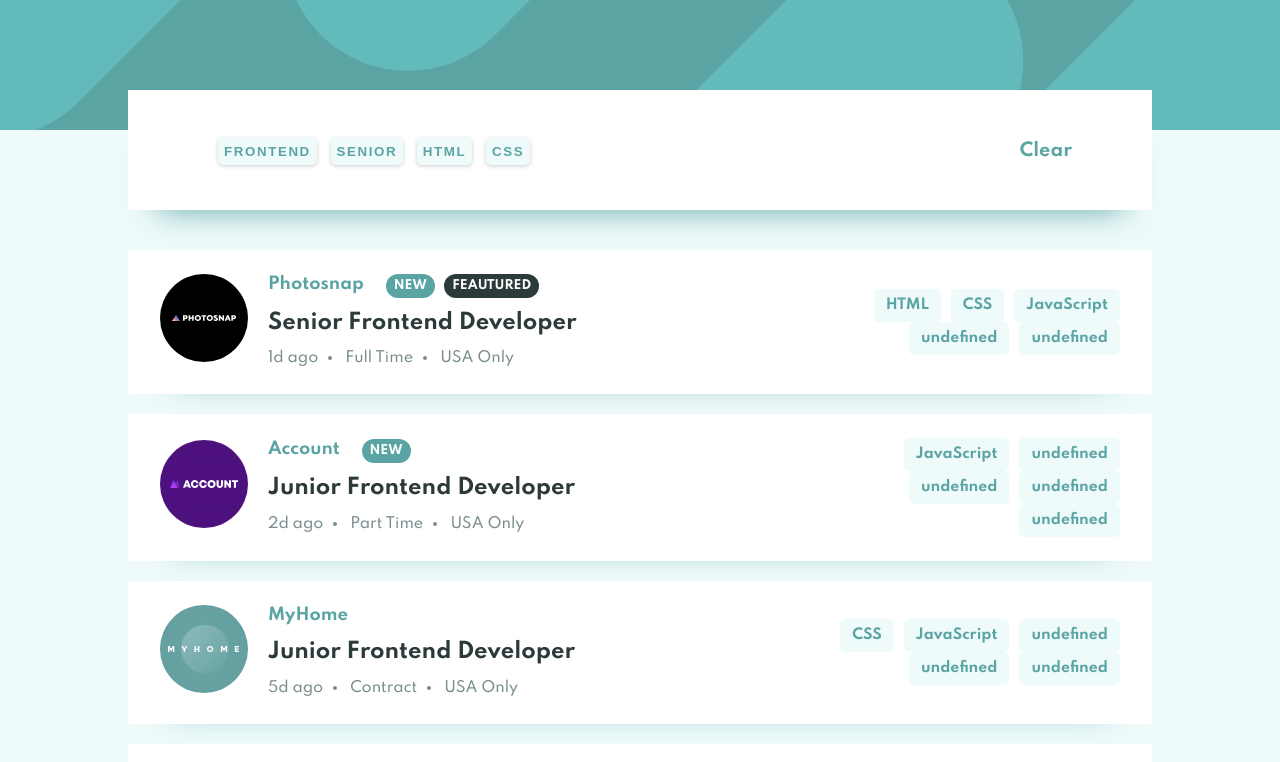
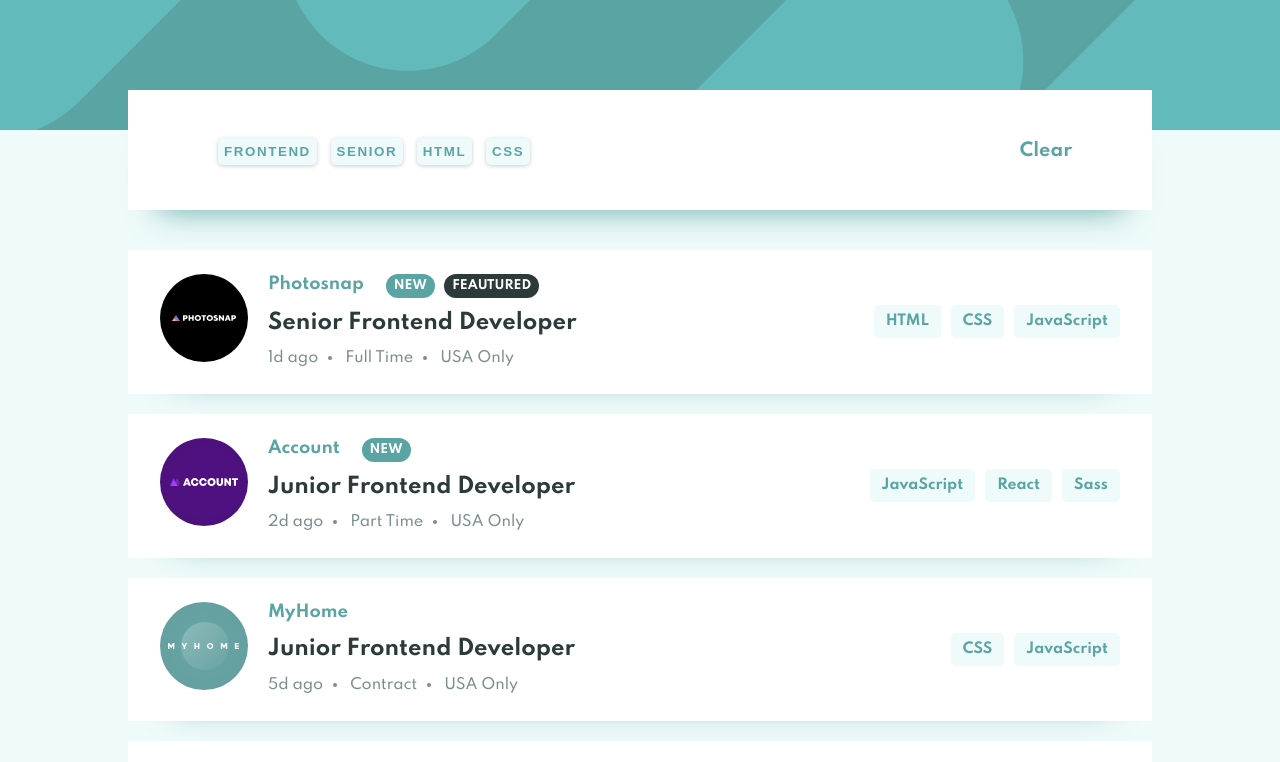
Before and after one commit to Palmlight/Static-Job-Listing, a plain HTML site: page index.html in a window 1280 px wide. Both pictures are taken after a click on the button "FRONTEND". Shown: the top 762 px of the page. Drawn offline with Linux system fonts and the light colour scheme.

Commit message:
Finished Javascript functionality

```diff
--- a/CSS/style.scss
+++ b/CSS/style.scss
@@ -110,7 +110,7 @@ header {
     margin: -40px auto ;
     position: relative;
     display: flex;
-
+    // display: none;
     * {
         flex: 1;
     }
@@ -222,5 +222,5 @@ header {
 
     }
 }
-.attribution { font-size: 11px; text-align: center; }
+.attribution { font-size: 11px; text-align: center; position: relative;}
 .attribution a { color: hsl(228, 45%, 44%); }
--- a/JS/script.js
+++ b/JS/script.js
@@ -156,7 +156,6 @@ const jobs = [
 const jobListing = document.querySelector(".listing")
 const jobFilter = document.querySelectorAll(".search-buttons")
 
-
 // Load all items
 let displayJob = job => {
 
@@ -168,6 +167,16 @@ let displayJob = job => {
         let newJobTemp = newJob ? `<span class="tag new">${newJob}</span>` : "";
         let featuredTemp = featured ? `<span class="tag featured">${featured}</span>` : "";
 
+        let languageTemp = "";
+
+        for (let language of j.languages) {
+          languageTemp += `<span class="languages">${language}</span>`
+        }
+
+        let toolTemp = "";
+        for (let tool of j.tools) {
+          toolTemp += `<span class="languages">${tool}</span>`
+        }
 
         return `<article class="job-card">
 
@@ -204,12 +213,8 @@ let displayJob = job => {
         <!-- Skillset -->
 
         <div class="skills">
-          <span class="languages">${j.languages[0]}</span>
-          <span class="languages">${j.languages[1]}</span>
-          <span class="languages">${j.languages[2]}</span>
-          <span class="languages">${j.languages[3]}</span>
-          <span class="languages">${j.languages[4]}</span>
-
+          ${languageTemp}
+          ${toolTemp}
         </div>
 
         <!-- End of an Article tag -->
@@ -220,7 +225,6 @@ let displayJob = job => {
 
     jobListing.innerHTML = displayJobs;
 }
-
 
 //Filter items
 jobFilter.forEach(btn => {
@@ -237,12 +241,23 @@ jobFilter.forEach(btn => {
             if (category === jobItem.level) {
                 return jobItem;
             }
-            if (category === jobItem.languages[0]) {
-                return jobItem;
-            }
+
             if (category === "Reset") {
                 return jobItem;
             }
+
+            for(let language of jobItem.languages) {
+              if (category === language) {
+                return language;
+              }
+            }
+
+            for(let tool of jobItem.tools) {
+              if (category === tool) {
+                return tool;
+              }
+            }
+
         });
 
 
@@ -251,11 +266,6 @@ jobFilter.forEach(btn => {
     })
 })
 
-
-
-
-
-
 window.addEventListener("DOMContentLoaded", () => {
 
         displayJob(jobs);
```
Also changed, not shown: CSS/style.css, CSS/style.min.css.
